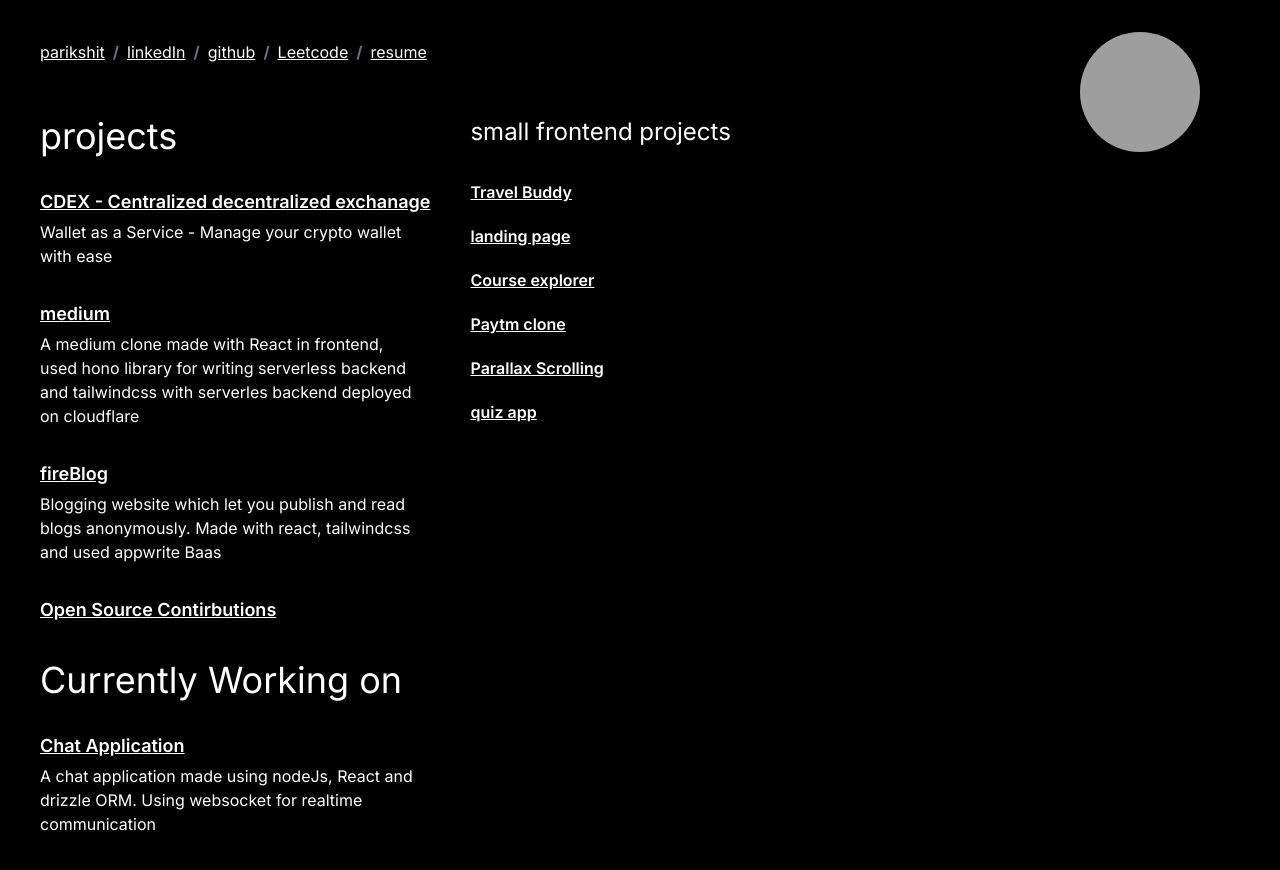
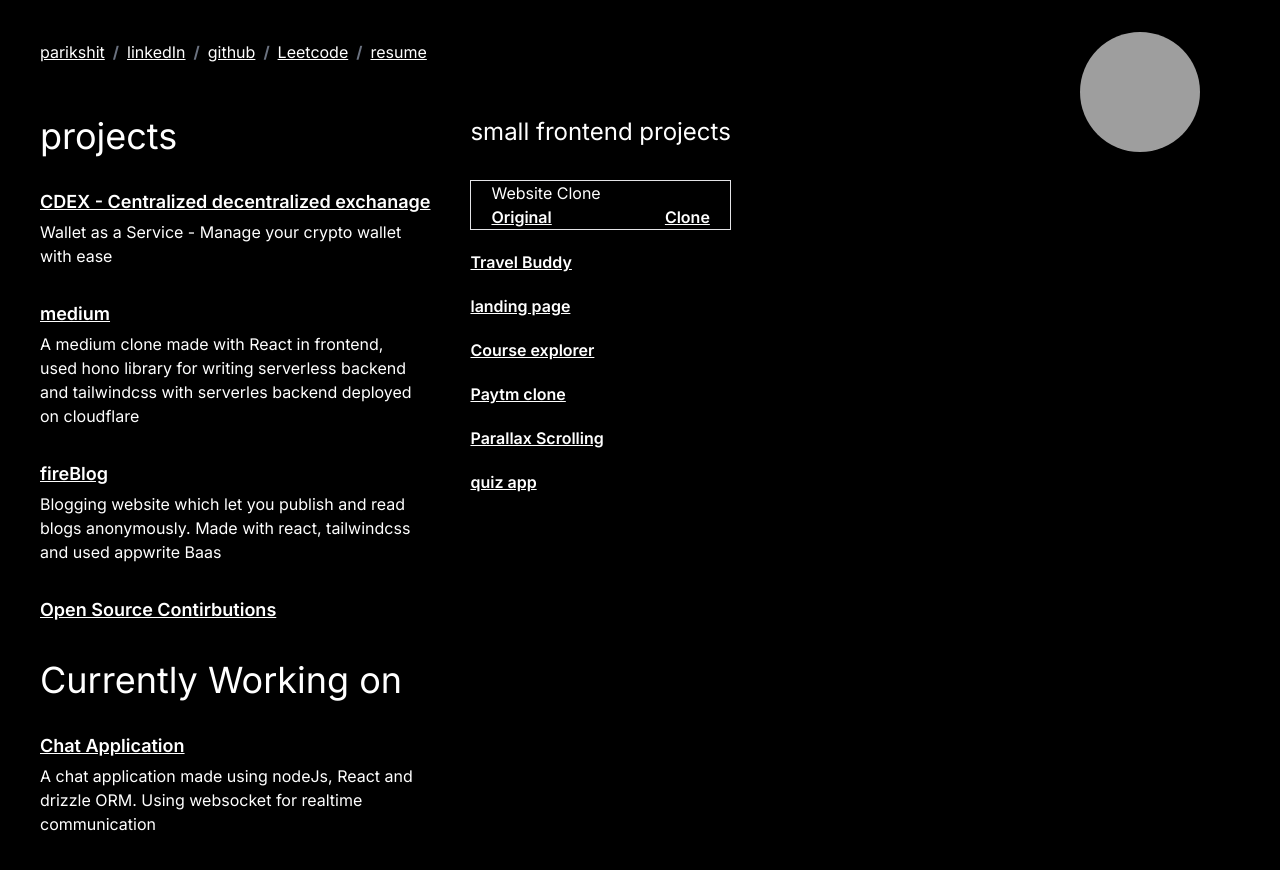
Before and after one commit to Parikshit2001/portfolio, a Next.js app: page / in a window 1280 px wide. Shown: the top 870 px of the page. Built offline with nearby package versions, Linux system fonts and the light colour scheme; grey boxes are pictures that could not be loaded.

Commit message:
Add website clone project

```diff
--- a/src/app/page.tsx
+++ b/src/app/page.tsx
@@ -136,6 +136,25 @@ export default function Home() {
         </div>
         <div>
           <h1 className="text-2xl py-8">small frontend projects</h1>
+          <div className="mb-5 border px-5">
+            <p>Website Clone</p>
+            <div className="flex justify-between">
+              <Link
+                href={"https://republic.com/avawatz"}
+                target="_blank"
+                className="underline font-semibold"
+              >
+                Original
+              </Link>
+              <Link
+                href={"https://avawatz-brown.vercel.app/"}
+                target="_blank"
+                className="underline font-semibold"
+              >
+                Clone
+              </Link>
+            </div>
+          </div>
           <div className="flex flex-col space-y-4">
             {smallProjects.map((project) => (
               <div key={project.title} className="flex flex-col space-y-1">
```
